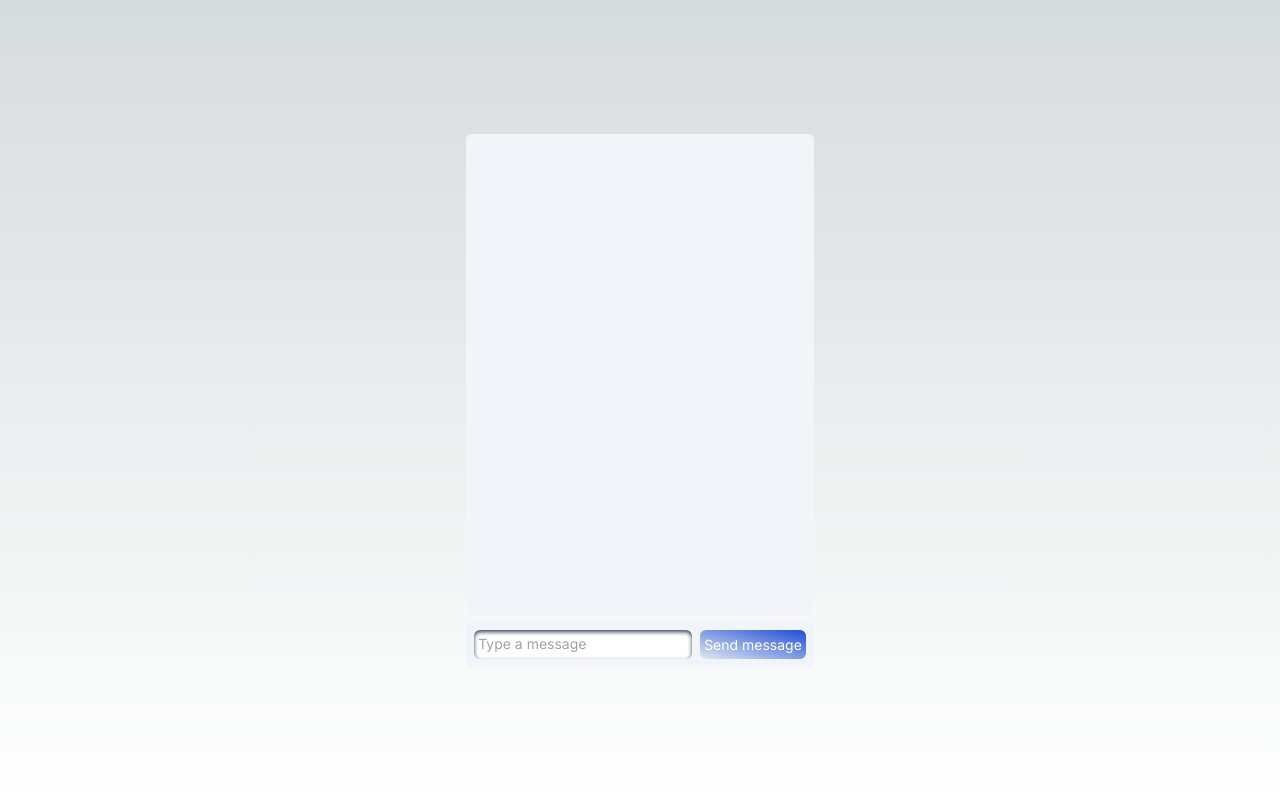
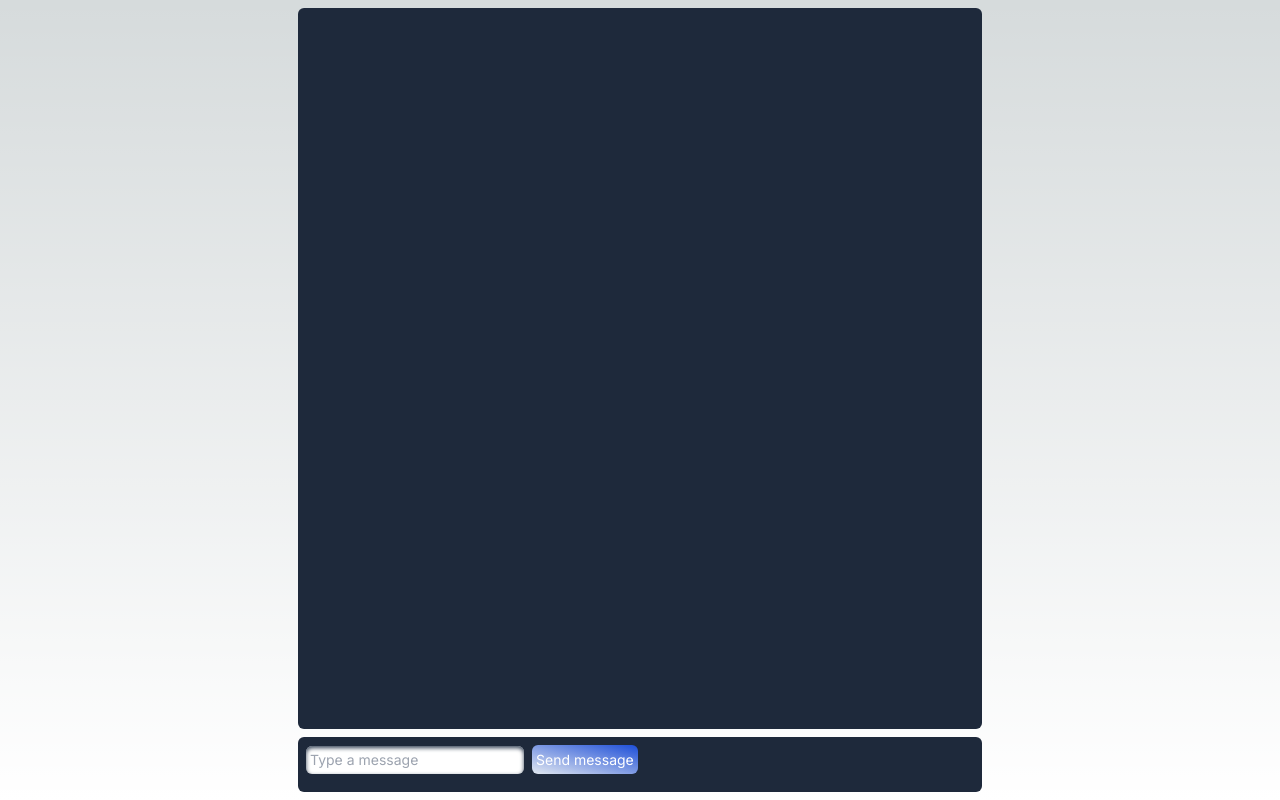
Before and after one commit to irvingvjuarez/react-agentic-rag-app, a Next.js app: page / in a window 1280 px wide. Built offline with nearby package versions, Linux system fonts and the light colour scheme.

Commit message:
Design created with tailwind for chat

```diff
--- a/src/app/page.tsx
+++ b/src/app/page.tsx
@@ -1,12 +1,12 @@
 export default function Home() {
   return (
-    <main className="flex m-4 justify-center items-center">
-      <section className="flex-row flex-center space-y-2 w-full max-w-screen-sm text-sm">
-        <article className="w-full h-[82vh] bg-slate-100 rounded-md md:h-[60vh]">
+    <main className="flex m-4 justify-center items-center h-screen w-screen">
+      <section className="p-2 grid grid-rows-[92%,8%] flex-center space-y-2 text-sm h-full w-full max-w-[700px]">
+        <article className="w-full bg-slate-800 rounded-md">
 
         </article>
 
-        <form className="flex p-2 bg-slate-100 rounded-md space-x-2">
+        <form className="p-2 bg-slate-800 rounded-md space-x-2">
           <input type="text" placeholder="Type a message" className="rounded-md shadow-slate-700 shadow-inner p-1" />
           <button className="button-gradient text-white rounded-md leading-normal p-1">Send message</button>
         </form>
```
